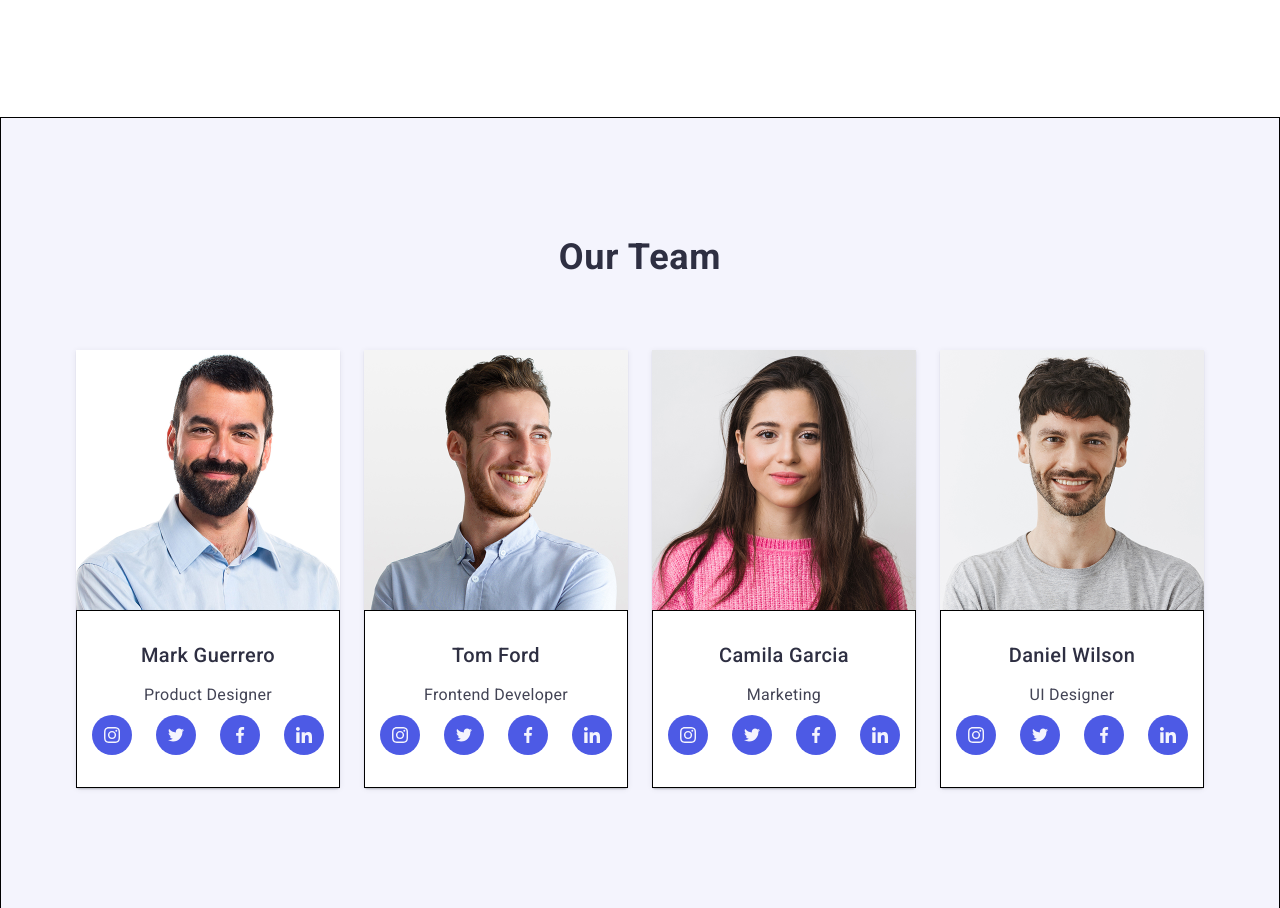
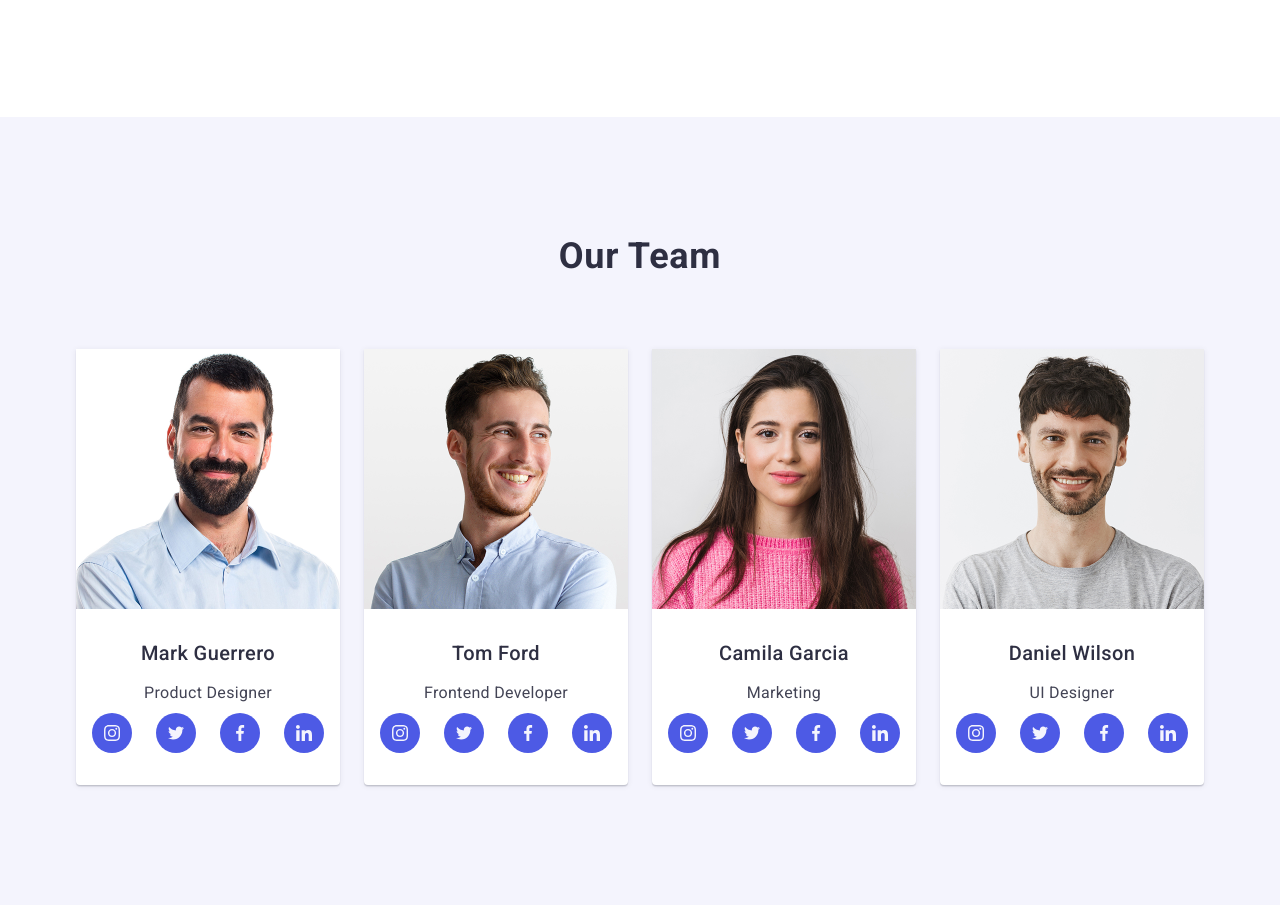
Before and after one commit to serhii-stetsiuk/goit-markup-hw-04, a plain HTML site: page index.html in a window 1280 px wide. Shown: the part 1020-1928 px from the top of the page. Drawn offline with nearby package versions, Linux system fonts and the light colour scheme.

Commit message:
remove border with team

```diff
--- a/css/styles.css
+++ b/css/styles.css
@@ -221,7 +221,7 @@ ul {
 	gap: 24px;
 }
 .team-border {
-	border: 1px solid #000;
+
 	padding: 32px 0;
 	display: flex;
 	flex-direction: column;
@@ -233,7 +233,6 @@ ul {
 
 .team {
 	background-color: #f4f4fd;
-	border: 1px solid #000;
 }
 .general-title {
 	font-weight: 700;
```
